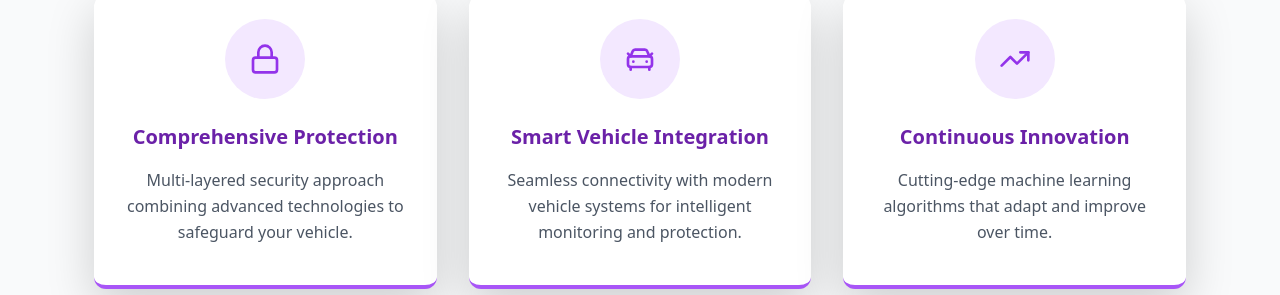
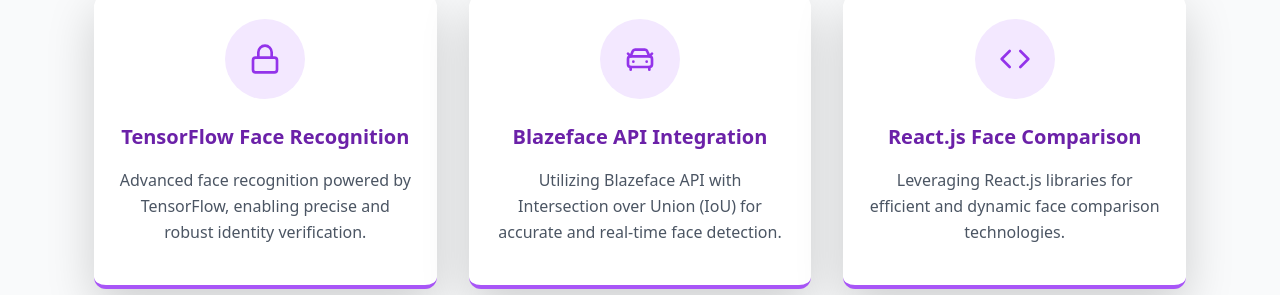
Before and after one commit to Suyash30030/FaceRecognition, a React (Create React App) app: page / in a window 1280 px wide. Shown: the part 811-1106 px from the top of the page. Built offline with nearby package versions, Linux system fonts and the light colour scheme; no server answers.

Commit message:
Update HomePage.jsx

```diff
--- a/src/components/HomePage.jsx
+++ b/src/components/HomePage.jsx
@@ -38,18 +38,18 @@
   const features = [
     {
       icon: Lock,
-      title: 'Comprehensive Protection',
-      description: 'Multi-layered security approach combining advanced technologies to safeguard your vehicle.'
+      title: 'TensorFlow Face Recognition',
+      description: 'Advanced face recognition powered by TensorFlow, enabling precise and robust identity verification.'
     },
     {
       icon: CarFront,
-      title: 'Smart Vehicle Integration',
-      description: 'Seamless connectivity with modern vehicle systems for intelligent monitoring and protection.'
+      title: 'Blazeface API Integration',
+      description: 'Utilizing Blazeface API with Intersection over Union (IoU) for accurate and real-time face detection.'
     },
     {
-      icon: TrendingUp,
-      title: 'Continuous Innovation',
-      description: 'Cutting-edge machine learning algorithms that adapt and improve over time.'
+      icon: Code,
+      title: 'React.js Face Comparison',
+      description: 'Leveraging React.js libraries for efficient and dynamic face comparison technologies.'
     }
   ];
 
```
